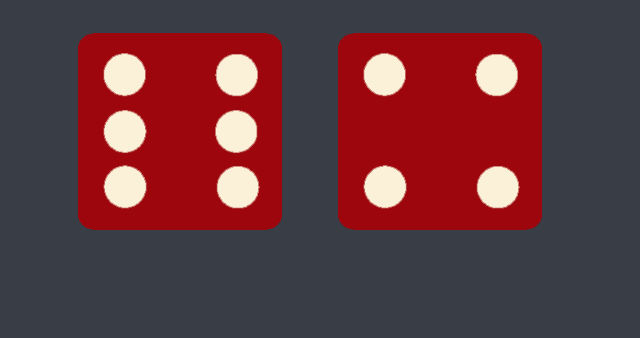
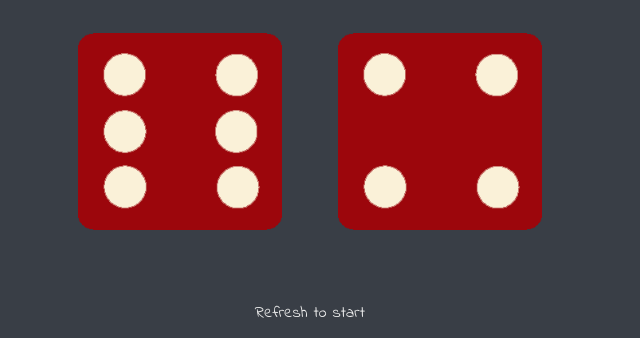
Before and after one commit to thehassanshaikh/dice-game, a plain HTML site: page index.html in a window 1280 px wide. Shown: the part 462-800 px from the top of the page, without its empty margins (330-970 px from the left). Drawn offline with Linux system fonts and the light colour scheme.

Commit message:
updated index.html
add a footer to content

```diff
--- a/index.html
+++ b/index.html
@@ -28,6 +28,7 @@
   </body>
 
   <footer>
+    Refresh to start
   </footer>
 
   <script src="index.js"></script>
```
